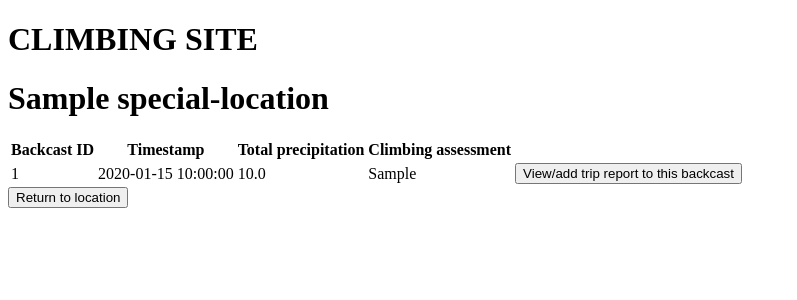
After one commit to ktkinsey37/capstone, a Flask app: page /special_locations/1/backcasts in a window 1280 px wide. The commit adds this page. Shown: the top 300 px of the page, without its empty margins (0-797 px from the left). Run offline with Flask 2, Linux system fonts and the light colour scheme; tables that the repository leaves empty hold one stand-in row (values such as "Sample post").

```diff
--- a/app.py
+++ b/app.py
@@ -1,12 +1,13 @@
 import os
 
+from weather_helper import build_backcast, find_avg_and_highest_wind, find_avg_and_total_precip, find_avg_and_highest_temp, check_for_precip, check_for_sun, check_for_clouds
 from flask_wtf import FlaskForm
 from flask import Flask, render_template, request, jsonify, flash, redirect, session, g
 import random, requests
 from flask_debugtoolbar import DebugToolbarExtension
 from datetime import datetime, timedelta
 from forms import SpecialLocationForm
-from models import SpecialLocation, db, connect_db, DesertForecast
+from models import SpecialLocation, db, connect_db, DesertForecast, Backcast
 
 app = Flask(__name__)
 
@@ -21,14 +22,11 @@ toolbar = DebugToolbarExtension(app)
 
 connect_db(app)
 
+db.create_all()
+
+
 api_key = '2f8b1aca8f8d4e1c84c155556213105'
 base_url = 'http://api.weatherapi.com/v1'
-bad_weather_words = ['sleet', 'Sleet' 'blizzard', 'Blizzard' 'drizzle', 'snow', 'Ice', 'ice', 'Thundery', 'rain', 'Drizzle', 'Snow']
-sunny_weather_words = ['Sunny', 'Clear']
-cloudy_weather_words = ['Partly cloudy', 'Cloudy', 'Overcast']
-
-lat =  35 # 38.083298
-long =  -90 # -109.569258
 
 @app.route("/")
 def homepage():
@@ -38,16 +36,14 @@ def homepage():
 
 @app.route("/special_locations/")
 def show_special_location():
-    """Show a special location."""
+    """Show a list of special locations."""
     special_locations = SpecialLocation.query.all()
-
 
     return render_template("special-location-list.html", special_locations=special_locations)
 
 @app.route("/special_locations/add", methods=["GET", "POST"])
 def add_special_locations():
-        """
-        """
+        """Form for adding special locations. Handles showing and processing the form."""
 
         form = SpecialLocationForm()
 
@@ -70,39 +66,60 @@ def add_special_locations():
         else:
             return render_template('special-location-add.html', form=form)
 
+@app.route('/special_locations/<special_location_id>')
+def special_location_show(special_location_id):
+    """Show a special location and its details."""
 
-def check_for_precip(forecast):
-    for day in forecast:
-        for hour in day['hours']:
-            if any(word in hour['condition'] for word in bad_weather_words):
-                print('RAINY')
-            else:
-                print('NOT RAINY')
+    special_location = SpecialLocation.query.get_or_404(special_location_id)
 
-def check_for_sun_and_heat(forecast):
-    for day in forecast:
-        for hour in day['hours']:
-            raise
-    return True
+    return render_template('special-location-view.html', special_location=special_location)
 
-def build_backcast():
+@app.route('/special_locations/<special_location_id>/backcast')
+def create_and_show_full_backcast(special_location_id):
+    """Build and display a full backcast, saves the backcast parameters to rebuild it"""
 
-    # Gets the current time, and 72 hours prior. Loads these, with coords and API key, into params.
-    current = datetime.now()
-    end = current - timedelta(hours=72)
-    params = {'key':f'{api_key}', 'q':f'{lat}, {long}', 'dt':f'{end}', 'end_dt':f'{current}'}
+    special_location = SpecialLocation.query.get_or_404(special_location_id)
+    full_backcast = build_backcast(api_key, base_url, special_location)
+    avg_wind, high_wind = find_avg_and_highest_wind(full_backcast)
+    avg_temp, high_temp = find_avg_and_highest_temp(full_backcast)
+    avg_precip, total_precip = find_avg_and_total_precip(full_backcast)
+    precip_count = check_for_precip(full_backcast)
+    cloud_count = check_for_clouds(full_backcast)
+    sun_count = check_for_sun(full_backcast)
 
-    # Gets the forecast request and names it more manageably.
-    resp = requests.get(f'{base_url}/history.json', params=params)
-    forecast = resp.json()['forecast']['forecastday']
+    app_backcast = Backcast(
+                    location_id=special_location_id,
+                    sun_count=sun_count,
+                    cloud_count=cloud_count,
+                    precip_count=precip_count,
+                    total_precip=total_precip,
+                    avg_precip=avg_precip,
+                    avg_temp=avg_temp,
+                    avg_wind=avg_wind,
+                    high_temp=high_temp,
+                    high_wind=high_wind
+    )
 
-    # Builds the app-side forecast from the full forecast (makes it more manageable at this point)
-    app_forecast = []
-    for day in forecast:
-        app_day = {'date': day['date'], 'hours': []}
-        for hour in day['hour']:
-            app_hour = {'time': hour['time'], 'precip': hour['precip_in'], 'condition': hour['condition']['text'], 'temp': hour['temp_f'], 'wind': hour['wind_mph']}
-            app_day['hours'].append(app_hour)
-        app_forecast.append(app_day)
+    app_backcast.assessment = app_backcast.desert_weather_assessment()
 
-    return app_forecast
+    db.session.add(app_backcast)
+    db.session.commit()
+
+    return render_template('special-location-backcast.html', special_location=special_location, backcast=full_backcast, app_backcast=app_backcast)
+
+@app.route('/special_locations/<special_location_id>/backcasts')
+def special_location_backcasts_show(special_location_id):
+    """Show a special location and its details."""
+
+    special_location = SpecialLocation.query.get_or_404(special_location_id)
+
+    backcasts = Backcast.query.filter_by(location_id=special_location_id).all()
+
+    return render_template('special-location-backcast-list.html', special_location=special_location, backcasts=backcasts)
+
+@app.route('/backcast/<backcast_id>', methods=["GET", "POST"])
+def show_full_or_edit_backcast(backcast_id):
+
+    backcast = Backcast.query.get_or_404(backcast_id)
+
+    return str(backcast.assessment)
--- a/templates/base.html
+++ b/templates/base.html
@@ -8,8 +8,8 @@
 </head>
 <body>
     <h1>CLIMBING SITE</h1>
+    {% block content %}
     <a href="/special_locations/">Special Locations</a>
-    {% block content %}
     {% endblock %}
 </body>
 </html>
--- /dev/null
+++ b/templates/special-location-backcast-list.html
@@ -0,0 +1,37 @@
+{% extends 'base.html' %}
+
+{% block content %}
+
+<h1>{{ special_location.name }}</h1>
+
+<table>
+    <tr>
+      <th>Backcast ID</th>
+      <th>Timestamp</th>
+      <th>Total precipitation</th>
+      <th>Climbing assessment</th>
+    </tr>
+
+    {% for backcast in backcasts %}
+
+    <tr>
+      <td>{{backcast.id}}</td>
+      <td>{{backcast.timestamp}}</td>
+      <td>{{backcast.total_precip}}</td>
+      <td>{{backcast.assessment}}</td>
+      <td>
+        <form method="GET" action="/backcast/{{backcast.id}}">
+            <button class="btn btn-outline-primary btn-sm">View/add trip report to this backcast</button>
+        </form>
+        </td>
+    </tr>
+
+
+    {% endfor %}
+</table>
+
+<form method="GET" action="/special_locations/{{special_location.id}}">
+    <button class="btn btn-outline-primary btn-sm">Return to location</button>
+</form>
+
+{% endblock %}
--- /dev/null
+++ b/weather_helper.py
@@ -0,0 +1,96 @@
+from datetime import datetime, timedelta
+import requests
+from flask import Flask, render_template, request, jsonify, flash, redirect, session, g
+
+bad_weather_words = ['sleet', 'Sleet' 'blizzard', 'Blizzard' 'drizzle', 'snow', 'Ice', 'ice', 'Thundery', 'rain', 'Drizzle', 'Snow']
+sunny_weather_words = ['Sunny', 'Clear']
+cloudy_weather_words = ['Partly cloudy', 'Cloudy', 'Overcast']
+
+def check_for_precip(forecast):
+    precip_count = 0
+    for day in forecast:
+        for hour in day['hours']:
+            if any(word in hour['condition'] for word in bad_weather_words):
+               precip_count += 0
+    return precip_count
+
+def check_for_sun(forecast):
+    sunny_count = 0
+    for day in forecast:
+        for hour in day['hours']:
+            if any(word in hour['condition'] for word in sunny_weather_words):
+                sunny_count += 1
+    return sunny_count
+
+def check_for_clouds(forecast):
+    cloudy_count = 0
+    for day in forecast:
+        for hour in day['hours']:
+            if any(word in hour['condition'] for word in cloudy_weather_words):
+                cloudy_count += 1
+    return cloudy_count
+
+def find_avg_and_highest_temp(forecast):
+    hour_count = 0
+    total_temp = 0
+    high_temp = 0
+    for day in forecast:
+        for hour in day['hours']:
+            hour_count += 1
+            total_temp += hour['temp']
+            if high_temp > hour['temp']:
+                high_temp = hour['temp']
+    avg_temp = total_temp / hour_count
+    return (avg_temp, high_temp)
+
+def find_avg_and_total_precip(forecast):
+    hour_count = 0
+    total_precip = 0
+    high_precip = 0
+    for day in forecast:
+        for hour in day['hours']:
+            hour_count += 1
+            total_precip += hour['precip']
+            if high_precip > hour['precip']:
+                high_precip = hour['precip']
+    avg_precip = total_precip / hour_count
+    return (avg_precip, total_precip)
+
+def find_avg_and_highest_wind(forecast):
+    hour_count = 0
+    total_wind = 0
+    high_wind = 0
+    for day in forecast:
+        for hour in day['hours']:
+            hour_count += 1
+            total_wind += hour['wind']
+            if high_wind > hour['wind']:
+                high_wind = hour['wind']
+    avg_wind = total_wind / hour_count
+    return (avg_wind, high_wind)
+
+def build_backcast(api_key, base_url, location):
+
+    # Gets the current time, and 72 hours prior. Loads these, with coords and API key, into params.
+    current = datetime.now()
+    if location.is_desert:
+        end = current - timedelta(hours=72)
+    if location.is_snowy:
+        end = current - timedelta(days=30)
+
+    params = {'key':f'{api_key}', 'q':f'{location.latitude}, {location.longitude}', 'dt':f'{end}', 'end_dt':f'{current}'}
+
+    # Gets the forecast request and names it more manageably.
+    resp = requests.get(f'{base_url}/history.json', params=params)
+    forecast = resp.json()['forecast']['forecastday']
+
+    # Builds the app-side forecast from the full forecast (makes it more manageable at this point)
+    app_forecast = []
+    for day in forecast:
+        app_day = {'date': day['date'], 'hours': []}
+        for hour in day['hour']:
+            app_hour = {'time': hour['time'], 'precip': hour['precip_in'], 'condition': hour['condition']['text'], 'temp': hour['temp_f'], 'wind': hour['wind_mph']}
+            app_day['hours'].append(app_hour)
+        app_forecast.append(app_day)
+
+    return app_forecast
```
Also changed, not shown: forms.py (+5 -5 lines), log.txt (+17 -9 lines), models.py (+108 -27 lines), templates/special-location-add.html (+11 -7 lines), templates/special-location-backcast.html (+11 -2 lines), templates/special-location-list.html (+6 -4 lines), templates/special-location-view.html (added, +25 -0 lines).
